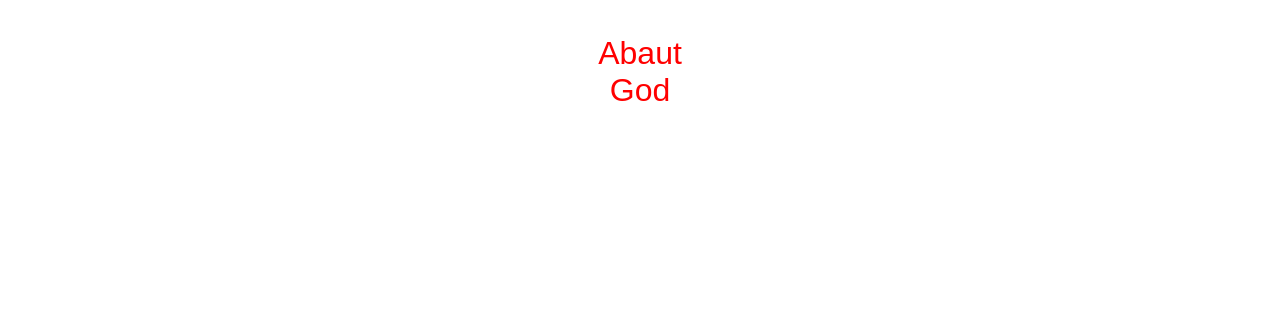
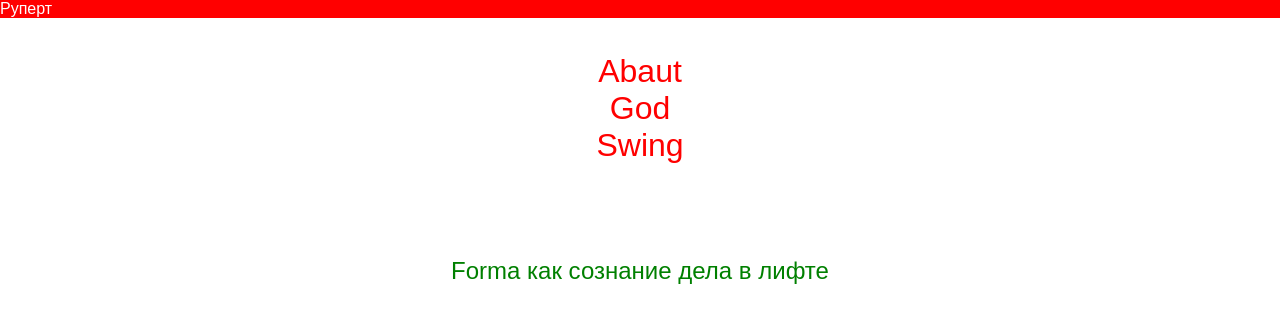
Before and after one commit to VoodyDoll/nextprogect, a Next.js app: page / in a window 1280 px wide. Shown: the top 322 px of the page. Built offline with nearby package versions, Linux system fonts and the light colour scheme.

Commit message:
routing и есче

```diff
--- a/app/(lk)/layout.js
+++ b/app/(lk)/layout.js
@@ -1,13 +1,14 @@
 // import React from 'react'
 // 'use client'
 import Link from "next/link"
+import styles from '../styles/main.module.css'
 
 const Alllayout = ({ children }) => {
 
   return (
     <div>
 
-      <center><ul>
+      <center className={styles.pad}><ul>
         <li><Link href="/products/TV">TV</Link></li>
         <li><Link href="/products/WoshMashin">WoshMashin</Link></li>
       </ul>
--- a/app/(lk)/main/god/page.js
+++ b/app/(lk)/main/god/page.js
@@ -1,4 +1,4 @@
-
+import styles from '../../../styles/main.module.css'
 export default async function Page() {
     let data = await fetch(`http://localhost:3000/api/data`, { cache: 'no-store',
         method:'POST',
@@ -9,7 +9,7 @@ export default async function Page() {
     return (
       <ul style={{color:'red',marginTop:'15px'}}>
         {posts.map((post) => (
-          <center ><li style={{padding:'2px'}}  key={post.age}>{post.name}</li></center>
+          <center ><li   key={post.age}>{post.name}</li></center>
         ))}
       </ul>
     )
--- a/app/components/forma/Forma.jsx
+++ b/app/components/forma/Forma.jsx
@@ -3,7 +3,7 @@ import React from 'react'
 
 const Forma = () => {
   return (
-    <div>Forma</div>
+    <div><center style={{color:'green',fontSize:'1.5rem'}}>Forma как сознание дела в лифте</center></div>
   )
 }
 
--- a/app/layout.js
+++ b/app/layout.js
@@ -1,8 +1,5 @@
 import localFont from "next/font/local";
 import "./globals.css";
-// import {Montserrat}  from 'next/font/google';
-
-// let inter=Montserrat({subsets:['latin'],weight:"400"})
 
 const geistSans = localFont({
   src: "./fonts/GeistVF.woff",
@@ -23,7 +20,9 @@ export const metadata = {
 export default function RootLayout({ children }) {
   return (
     <html lang="en">
-      <body className={`${geistSans.variable} ${geistMono.variable}`}>
+      <body >
+<div style={{height:'80',weight:'auto',backgroundColor:'red'}}>Руперт</div>
+
         {children}
       </body>
     </html>
--- a/app/page.js
+++ b/app/page.js
@@ -3,7 +3,7 @@ import Image from "next/image";
 import styles from "./page.module.css";
 import Link from "next/link";
 import Forma from './components/forma/Forma'
-
+import { GiSushis } from "react-icons/gi";
 export default function Home() {
 
   return (
@@ -11,8 +11,9 @@ export default function Home() {
       <center><ul style={{marginTop:'35px',color:'red',fontSize:'2rem'}}>
         <li><Link href={'abaut'}>Abaut</Link></li>
         <li><Link href={'/main/god'}>God</Link></li>
+        <li><Link href={'/main/swing'}>Swing</Link></li>
 
-      </ul></center>
+      </ul><GiSushis style={{fontSize:'4rem',marginTop:'25px'}}/></center>
       <Forma/>
     </>
 
--- /dev/null
+++ b/app/styles/main.module.css
@@ -0,0 +1,3 @@
+.pad{
+    padding: 20px;
+}
```
Also changed, not shown: app/not-found.js (+17 -2 lines).
